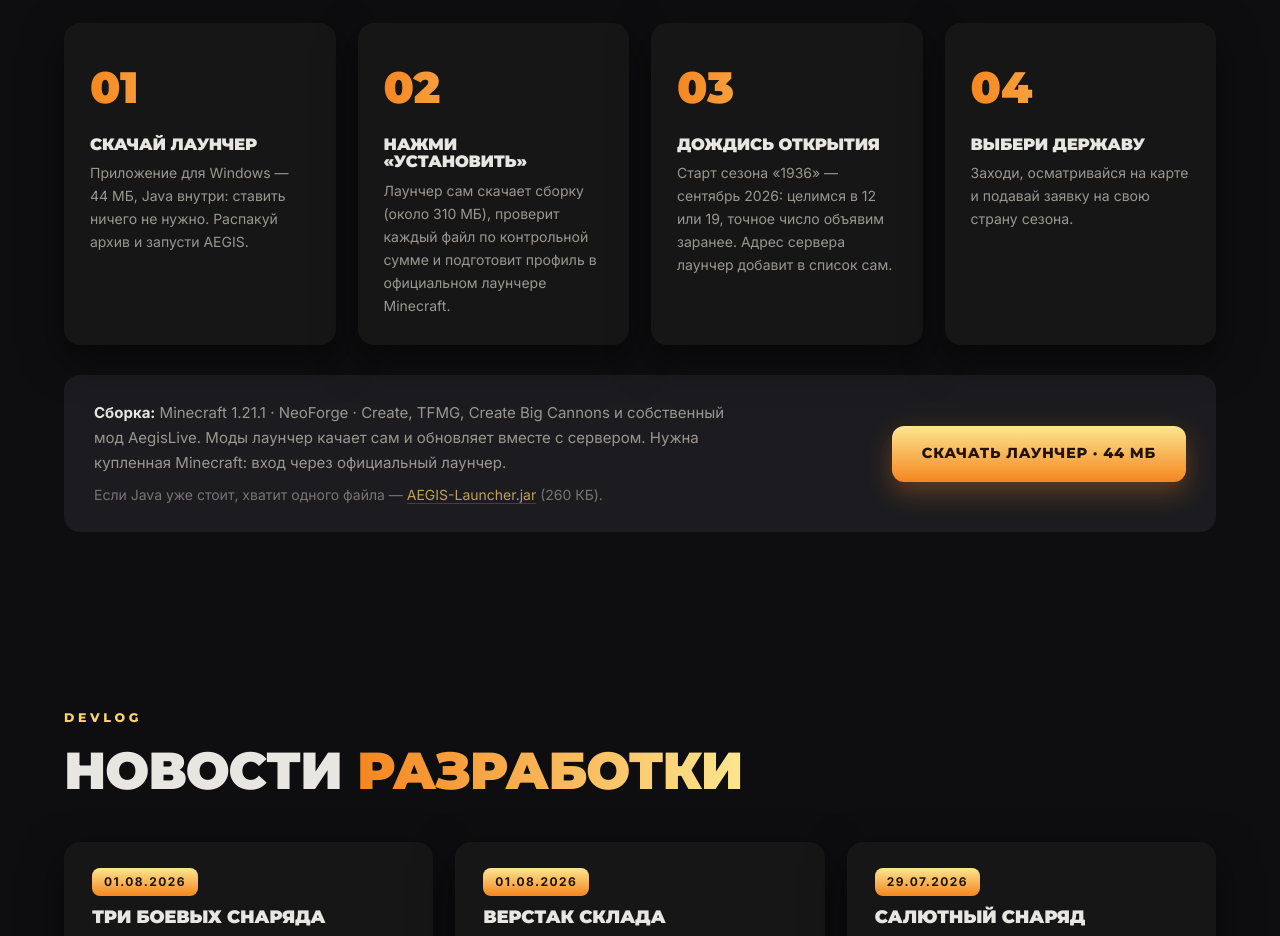
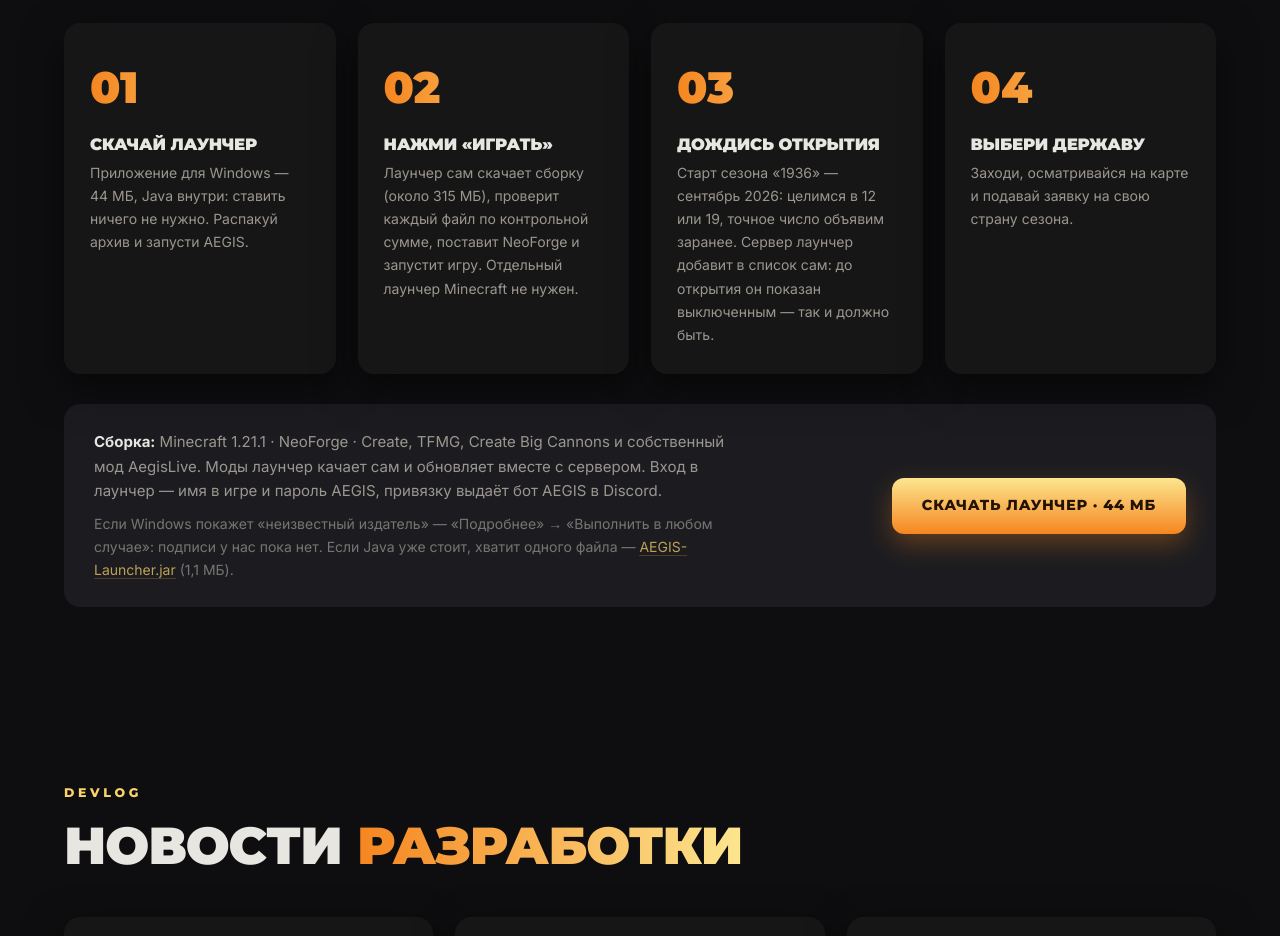
Before and after one commit to AEGIS-SMP/AEGIS-SMP.github.io, a plain HTML site: page index.html in a window 1280 px wide. Shown: the part 4100-5036 px from the top of the page. Drawn offline with Linux system fonts and the light colour scheme.

Commit message:
Сайт: шаги установки под готовый лаунчер, размеры и вход без офиц. лаунчера
Кнопка «Играть» вместо «Установить», сборка 315 МБ, jar 1,1 МБ,
вход по имени и паролю AEGIS, предупреждение SmartScreen,
до открытия сервер в списке показан выключенным. Плюс фавикон из
эталона бренда (emblem_v2).

```diff
--- a/index.html
+++ b/index.html
@@ -183,15 +183,16 @@
       </div>
       <div class="step reveal">
         <div class="n">02</div>
-        <h3>Нажми «Установить»</h3>
-        <p>Лаунчер сам скачает сборку (около 310 МБ), проверит каждый файл по контрольной сумме
-          и подготовит профиль в официальном лаунчере Minecraft.</p>
+        <h3>Нажми «Играть»</h3>
+        <p>Лаунчер сам скачает сборку (около 315 МБ), проверит каждый файл по контрольной сумме,
+          поставит NeoForge и запустит игру. Отдельный лаунчер Minecraft не нужен.</p>
       </div>
       <div class="step reveal">
         <div class="n">03</div>
         <h3>Дождись открытия</h3>
         <p>Старт сезона «1936» — сентябрь 2026: целимся в 12 или 19, точное число
-        объявим заранее. Адрес сервера лаунчер добавит в список сам.</p>
+        объявим заранее. Сервер лаунчер добавит в список сам: до открытия он показан
+        выключенным — так и должно быть.</p>
       </div>
       <div class="step reveal">
         <div class="n">04</div>
@@ -202,11 +203,13 @@
     <div class="join-note reveal">
       <div class="txt"><b>Сборка:</b> Minecraft 1.21.1 · NeoForge · Create, TFMG, Create Big Cannons
         и собственный мод AegisLive. Моды лаунчер качает сам и обновляет вместе с сервером.
-        Нужна купленная Minecraft: вход через официальный лаунчер.
-        <span class="muted">Если Java уже стоит, хватит одного файла —
+        Вход в лаунчер — имя в игре и пароль AEGIS, привязку выдаёт бот AEGIS в Discord.
+        <span class="muted">Если Windows покажет «неизвестный издатель» — «Подробнее» →
+        «Выполнить в любом случае»: подписи у нас пока нет. Если Java уже стоит, хватит
+        одного файла —
         <!-- ссылки постоянные: релиз с фиксированным тегом, меняется только содержимое -->
         <a href="https://github.com/AEGIS-SMP/launcher/releases/download/dist/AEGIS-Launcher.jar">AEGIS-Launcher.jar</a>
-        (260 КБ).</span></div>
+        (1,1 МБ).</span></div>
       <a class="btn btn-primary" href="https://github.com/AEGIS-SMP/launcher/releases/download/dist/AEGIS-Launcher-win.zip">Скачать лаунчер · 44 МБ</a>
     </div>
   </div>
```
Also changed, not shown: assets/img/favicon.png, favicon.ico, 1 other file.
